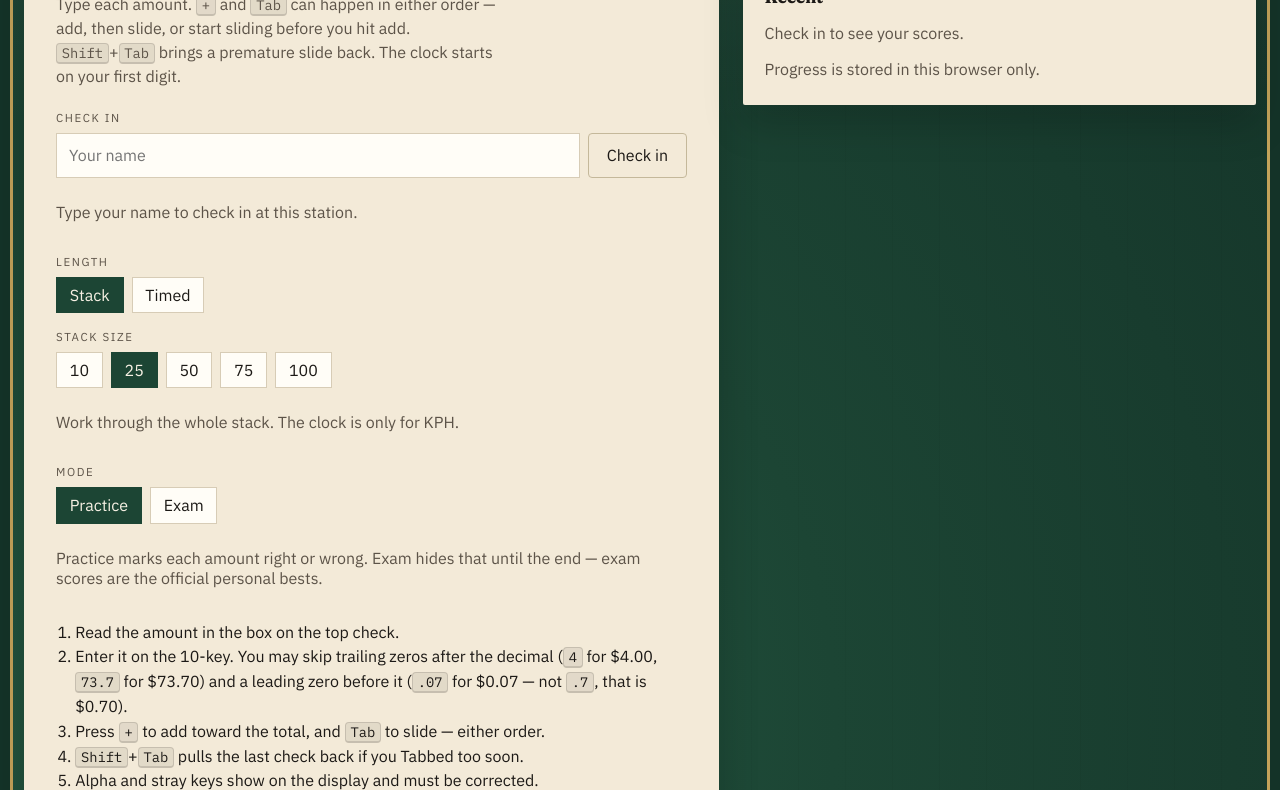
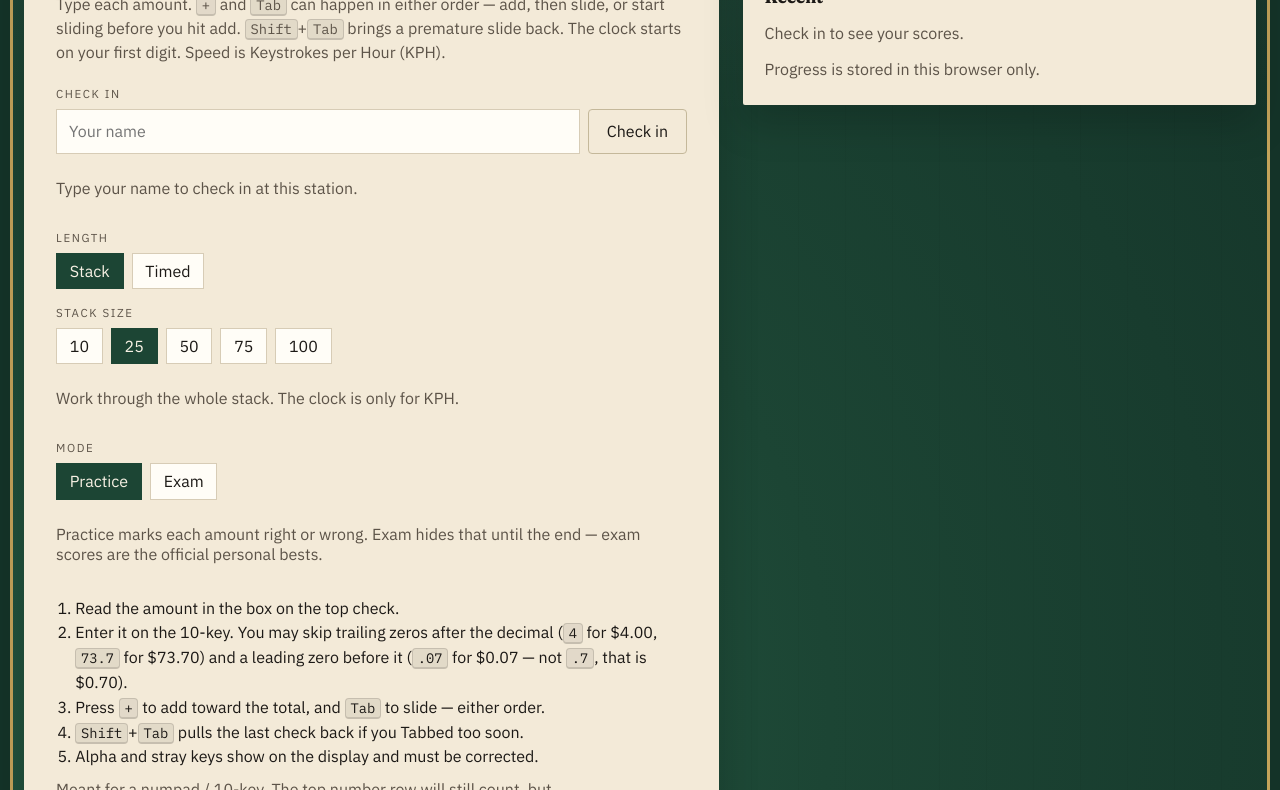
Before and after one commit to realbluesky/tenkey, a website built with Vite: page index.html in a window 1280 px wide. Shown: the part 194-984 px from the top of the page. Built offline with nearby package versions, Linux system fonts and the light colour scheme.

Commit message:
Let the setup lede use the ticket width and define KPH
Remove the 46ch cap that orphaned the last sentence. Introduce
Keystrokes per Hour (KPH) before later uses. v0.0.11

```diff
--- a/index.html
+++ b/index.html
@@ -47,7 +47,8 @@
               Type each amount. <kbd>+</kbd> and <kbd>Tab</kbd> can happen in
               either order — add, then slide, or start sliding before you hit
               add. <kbd>Shift</kbd>+<kbd>Tab</kbd> brings a premature slide
-              back. The clock starts on your first digit.
+              back. The clock starts on your first digit. Speed is Keystrokes
+              per Hour (KPH).
             </p>
 
             <div class="field">
--- a/package.json
+++ b/package.json
@@ -1,7 +1,7 @@
 {
   "name": "tenkey",
   "private": true,
-  "version": "0.0.10",
+  "version": "0.0.11",
   "type": "module",
   "scripts": {
     "dev": "vite",
--- a/src/styles.css
+++ b/src/styles.css
@@ -269,7 +269,6 @@ h1 {
 
 .lede {
   margin: 0 0 22px;
-  max-width: 46ch;
   line-height: 1.5;
 }
 
```
